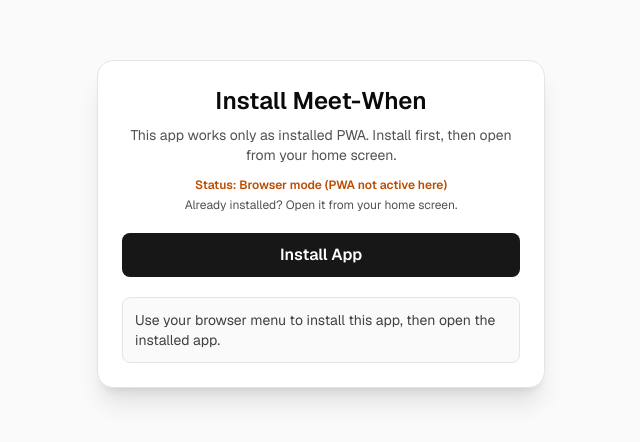
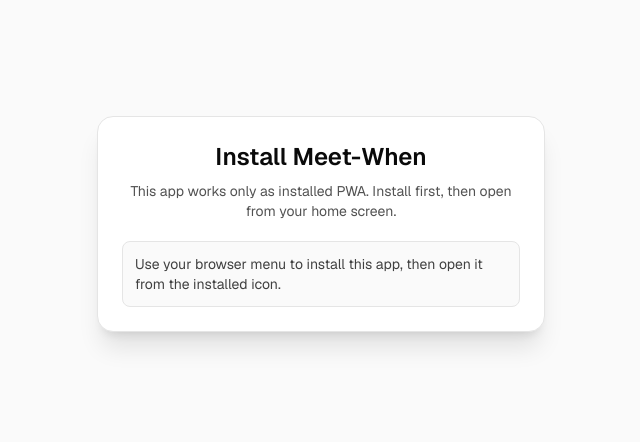
Before and after one commit to znydd/meet-when, a React (Vite) app: page / in a window 1280 px wide. Shown: the part 176-618 px from the top of the page, without its empty margins (319-959 px from the left). Built offline with nearby package versions, Linux system fonts and the light colour scheme.

Commit message:
fix: removed installed state  verification bcz not  reliable

```diff
--- a/src/components/InstallRequiredScreen.tsx
+++ b/src/components/InstallRequiredScreen.tsx
@@ -1,71 +1,9 @@
-import { useEffect, useMemo, useState } from "react";
-import {
-  isAndroidDevice,
-  isIOSDevice,
-  isPWALikelyInstalled,
-  markPWALikelyInstalled,
-} from "../lib/pwaInstallStatus";
-
-interface BeforeInstallPromptEvent extends Event {
-  prompt: () => Promise<void>;
-  userChoice: Promise<{
-    outcome: "accepted" | "dismissed";
-    platform: string;
-  }>;
-}
+import { useMemo } from "react";
+import { isAndroidDevice, isIOSDevice } from "../lib/pwaInstallStatus";
 
 function InstallRequiredScreen() {
-  const [installEvent, setInstallEvent] = useState<BeforeInstallPromptEvent | null>(null);
-  const [statusText, setStatusText] = useState<string>("");
-  const [likelyInstalled, setLikelyInstalled] = useState<boolean>(() => isPWALikelyInstalled());
-
   const isIOS = useMemo(() => isIOSDevice(), []);
   const isAndroid = useMemo(() => isAndroidDevice(), []);
-
-  useEffect(() => {
-    const handleBeforeInstallPrompt = (event: Event) => {
-      event.preventDefault();
-      setInstallEvent(event as BeforeInstallPromptEvent);
-    };
-    const handleAppInstalled = () => {
-      markPWALikelyInstalled();
-      setLikelyInstalled(true);
-      setStatusText("Installed. Please use the app from your home screen.");
-    };
-
-    window.addEventListener("beforeinstallprompt", handleBeforeInstallPrompt as EventListener);
-    window.addEventListener("appinstalled", handleAppInstalled);
-    return () => {
-      window.removeEventListener("beforeinstallprompt", handleBeforeInstallPrompt as EventListener);
-      window.removeEventListener("appinstalled", handleAppInstalled);
-    };
-  }, []);
-
-  const handleInstall = async () => {
-    if (!installEvent) {
-      if (isIOS) {
-        setStatusText('Use Safari Share -> "Add to Home Screen", then open from icon.');
-      } else if (isAndroid) {
-        setStatusText('Open browser menu and tap "Install app", then open from icon.');
-      } else {
-        setStatusText("Use browser menu to install this app, then open the installed app.");
-      }
-      return;
-    }
-
-    setStatusText("");
-    await installEvent.prompt();
-    const choice = await installEvent.userChoice;
-    setInstallEvent(null);
-
-    if (choice.outcome === "accepted") {
-      markPWALikelyInstalled();
-      setLikelyInstalled(true);
-      setStatusText("Install accepted. Please use the app from your home screen.");
-    } else {
-      setStatusText("Install was dismissed. Please install to use this app.");
-    }
-  };
 
   return (
     <div className="min-h-dvh bg-[#fafafa] flex items-center justify-center p-4">
@@ -74,50 +12,28 @@
         <p className="mt-2 text-center text-sm text-neutral-600">
           This app works only as installed PWA. Install first, then open from your home screen.
         </p>
-        <p className="mt-3 text-center text-xs font-semibold text-amber-700">
-          Status: Browser mode (PWA not active here)
-        </p>
-        <p className="mt-1 text-center text-xs text-neutral-600">
-          Already installed? Open it from your home screen.
-        </p>
 
-        <button
-          type="button"
-          className="mt-5 h-11 w-full rounded-md bg-neutral-900 text-white font-semibold"
-          onClick={() => {
-            void handleInstall();
-          }}
-        >
-          Install App
-        </button>
-
-        {!installEvent && isAndroid && (
+        {isAndroid && (
           <div className="mt-5 rounded-md border border-neutral-200 bg-neutral-50 p-3 text-sm text-neutral-700">
             <p className="font-semibold mb-1">Android Install</p>
-            <p>If install popup does not appear, open browser menu and tap "Install app".</p>
+            <p>Open browser menu and tap "Install app" or "Add to Home screen".</p>
+            <p className="mt-1">After installing, launch Meet-When from the home screen icon.</p>
           </div>
         )}
 
         {isIOS && (
           <div className="mt-5 rounded-md border border-neutral-200 bg-neutral-50 p-3 text-sm text-neutral-700">
             <p className="font-semibold mb-1">iPhone Install</p>
-            <p>Tap Share icon in Safari, then tap "Add to Home Screen", then open from the icon.</p>
+            <p>Open in Safari, tap the Share icon, then tap "Add to Home Screen".</p>
+            <p className="mt-1">After installing, launch Meet-When from the home screen icon.</p>
           </div>
         )}
 
-        {!isIOS && !isAndroid && !installEvent && (
+        {!isIOS && !isAndroid && (
           <div className="mt-5 rounded-md border border-neutral-200 bg-neutral-50 p-3 text-sm text-neutral-700">
-            <p>Use your browser menu to install this app, then open the installed app.</p>
+            <p>Use your browser menu to install this app, then open it from the installed icon.</p>
           </div>
         )}
-
-        {likelyInstalled && (
-          <p className="mt-4 rounded-md border border-emerald-300 bg-emerald-50 p-3 text-sm text-emerald-700">
-            This device likely already installed the PWA. Use the app icon from home screen.
-          </p>
-        )}
-
-        {statusText && <p className="mt-4 text-sm text-amber-700">{statusText}</p>}
       </div>
     </div>
   );
```
